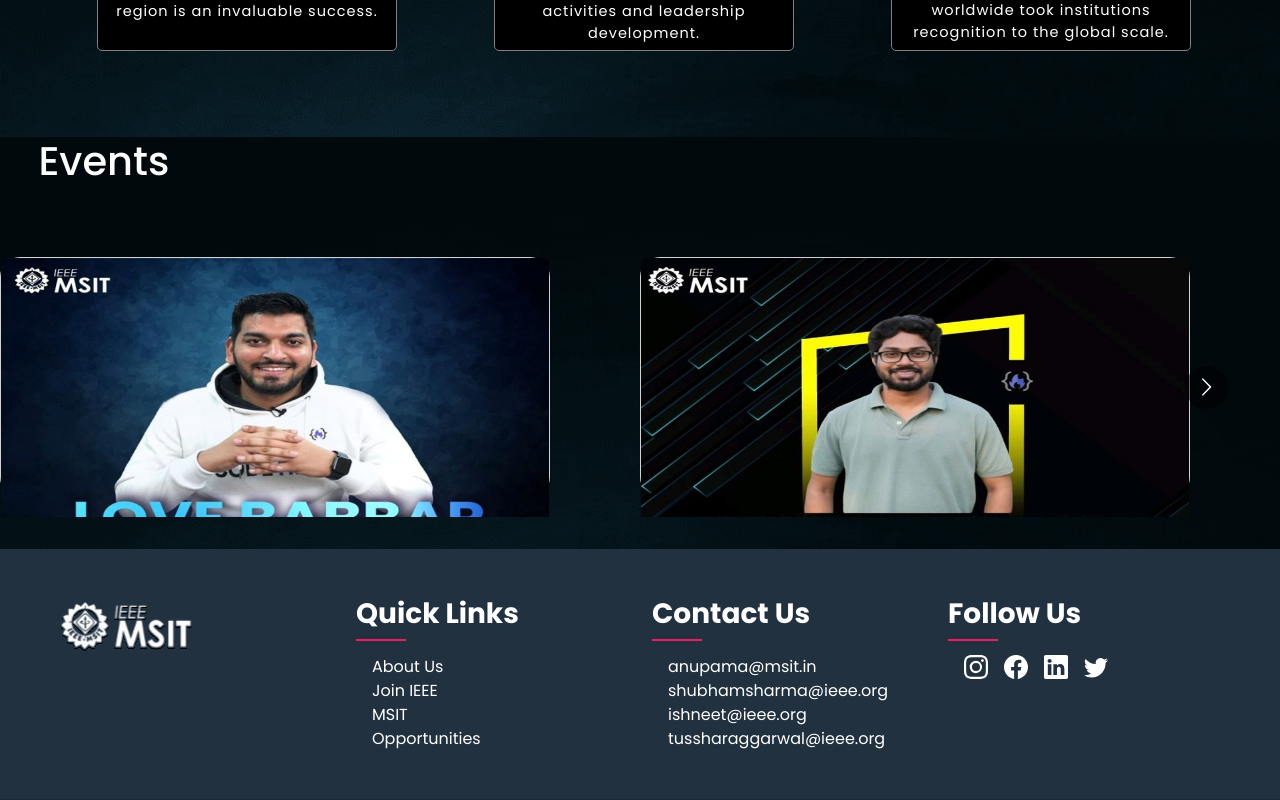
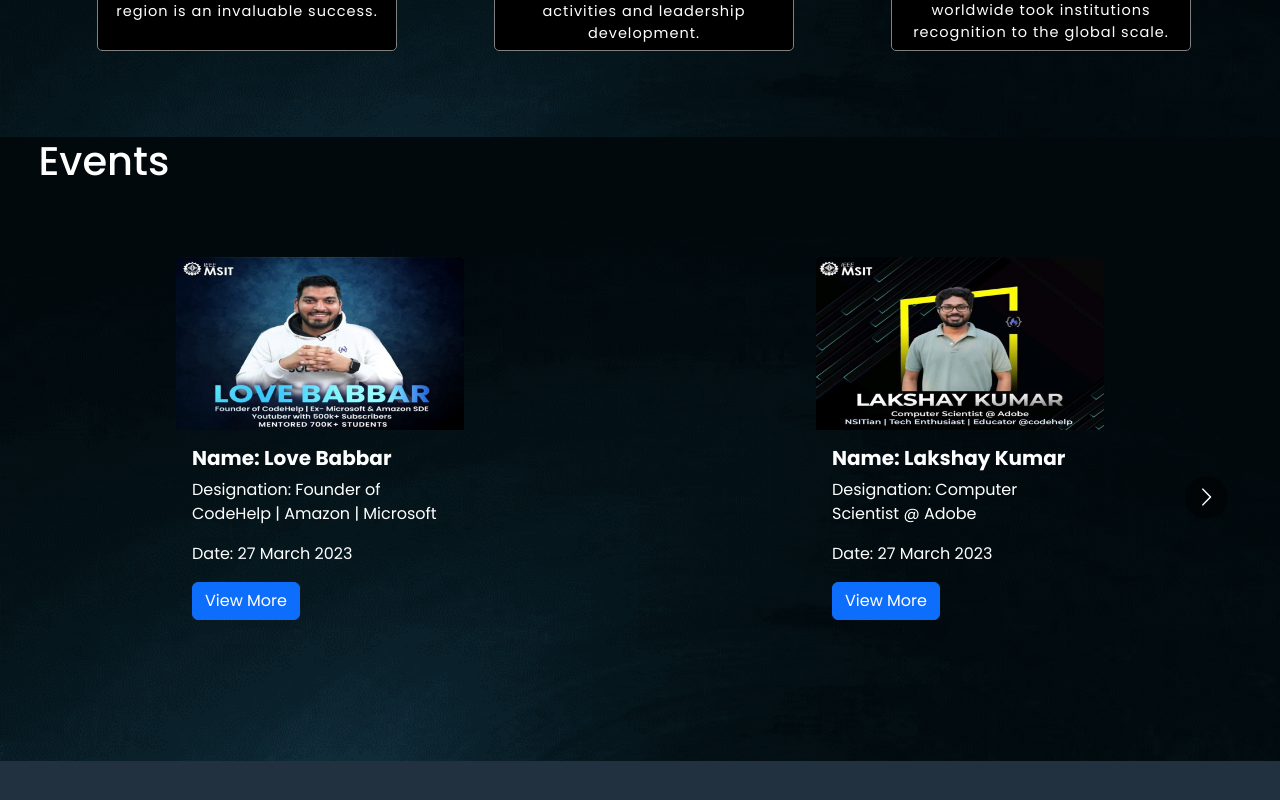
Before and after one commit to IEEE-MSIT-WebDev-Committee-24/IEEE_MSIT, a React (Create React App) app: page / in a window 1280 px wide. Shown: the part 1860-2660 px from the top of the page. Built offline with nearby package versions, Linux system fonts and the light colour scheme.

Commit message:
reupdating styling of events

```diff
--- a/src/components/Home/Events/index.js
+++ b/src/components/Home/Events/index.js
@@ -29,9 +29,16 @@
                 image: event.image,
               }}
             >
-              <Card className="custom-card">
-                <Card.Img variant="top" src={event.image} />
-                <Card.Body>
+              <Card
+                className="border-0 bg-transparent"
+                style={{ width: "18rem" }}
+              >
+                <Card.Img
+                  style={{ height: "15rem", width: "18rem" }}
+                  variant="top"
+                  src={event.image}
+                />
+                <Card.Body className="text-white">
                   <h2 className="fs-5 font-bold">
                     <span>Name: </span>
                     {event.name}
@@ -45,6 +52,7 @@
           </div>
         ))}
       </Carousel>
+      ;
     </div>
   );
 }
--- a/src/components/Home/Events/style.css
+++ b/src/components/Home/Events/style.css
@@ -3,12 +3,14 @@
     margin: 0;
     box-sizing: border-box;
 } */
+
 .eventsList {
+
   background-attachment: fixed;
   background-image: url(../../../Assets/eventBack.png);
   background-repeat: no-repeat;
+  /* background-position: center; */
   background-size: cover;
-  padding-bottom: 2rem;
 }
 
 .eventsList h1 {
@@ -18,38 +20,5 @@
 }
 
 .eventCarouselImage {
-  height: 100%;
-  display: flex;
-  align-items: stretch;
+  height: 30rem;
 }
-
-.card {
-  height: auto;
-  display: flex;
-  flex-direction: column;
-  max-width: 24rem;
-}
-
-.card-img-top {
-  max-width: 100%;
-  height: auto;
-}
-
-.card-body {
-  flex-grow: 0;
-  padding: 1rem;
-}
-.eventsList {
-
-    background-attachment: fixed;
-    background-image: url(../../../Assets/eventBack.png);
-    background-repeat: no-repeat;
-    /* background-position: center; */
-    background-size: cover;
-}
-
-.eventsList h1 {
-    color: white;
-    padding-left: 3%;
-    padding-bottom: 5%;
-}
```
